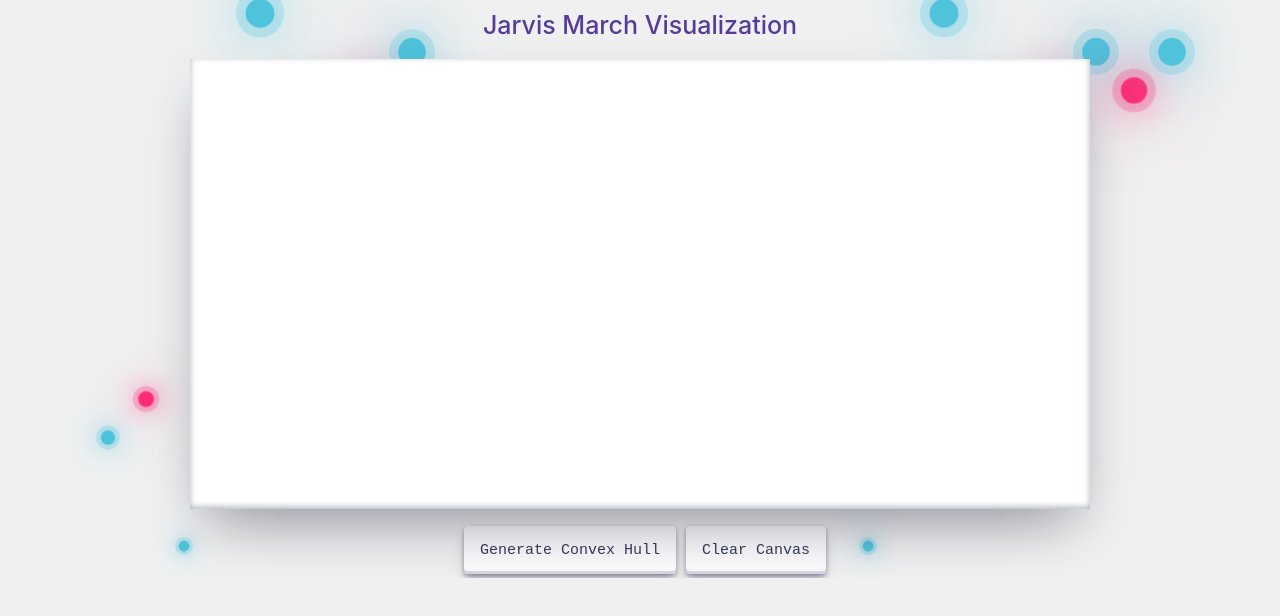
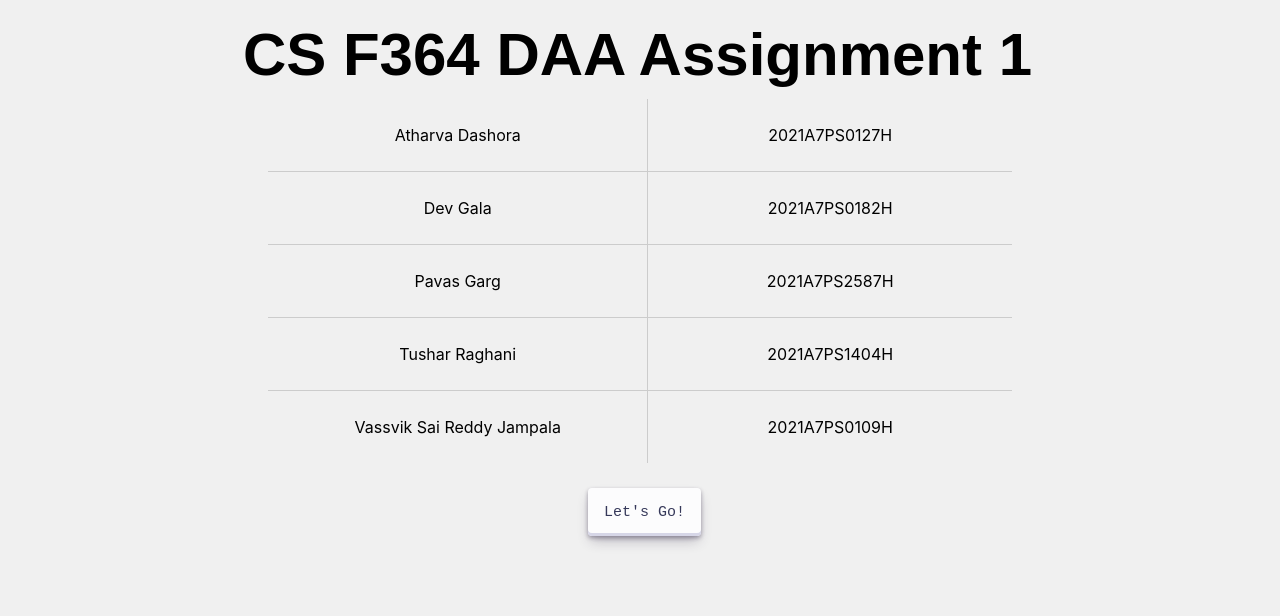
Before and after one commit to pavas23/Convex-Hull, a React (Create React App) app in the folder client/: page / in a window 1280 px wide. Shown: the top 616 px of the page. Built offline with nearby package versions, Linux system fonts and the light colour scheme.

Commit message:
jarvis march final

```diff
--- a/client/package.json
+++ b/client/package.json
@@ -10,6 +10,7 @@
     "react": "^18.2.0",
     "react-dom": "^18.2.0",
     "react-konva": "^18.2.10",
+    "react-router-dom": "^6.22.3",
     "react-scripts": "5.0.1",
     "react-tsparticles": "^2.12.2",
     "web-vitals": "^2.1.4"
--- a/client/src/App.js
+++ b/client/src/App.js
@@ -1,10 +1,17 @@
 import React from "react";
 import JarvisMarch from "./components/JarvisMarch";
+import LandingPage from "./components/LandingPage";
+import { BrowserRouter as Router, Routes, Route,Outlet } from "react-router-dom";
 function App(){
   return(
     <>
-      <JarvisMarch/>
-
+    <Router>
+      <Routes>
+      <Route path="/" element={<LandingPage/>}></Route>
+        <Route path="/Jarvis-March-Visualization" element={<JarvisMarch/>}></Route>
+      </Routes>
+    </Router>
+    <Outlet />
     </>
   )
 }
--- a/client/src/components/JarvisMarch.jsx
+++ b/client/src/components/JarvisMarch.jsx
@@ -6,6 +6,37 @@ function JarvisMarch() {
   const [edges, setEdges] = useState([]);
   const [disable,setDisable] = useState(false)
   // Function to handle mouse click event
+
+  const createRandomPoints = ()=>{
+    var canvas = document.getElementById("canvas")
+    var ctx = document.getElementById("canvas").getContext("2d")
+    var pts = 10
+    var ptsArr = []
+    const rect = canvas.getBoundingClientRect();
+    var scaleX = canvas.width / rect.width    // relationship bitmap vs. element for x
+    var scaleY = canvas.height / rect.height;
+    var radius = rect.height/10
+    console.log(scaleX,scaleY)
+   while(pts--) {
+
+    var pt_x =  Math.random()*(rect.right-rect.left+1) + rect.left
+    var pt_y = Math.random()*(rect.bottom-rect.top+1) + rect.top
+
+    var x = (pt_x - rect.left) * scaleX;
+    var y = (pt_y - rect.top) * scaleY;
+    ptsArr = [...ptsArr,{x:x,y:y}]
+    ctx.fillStyle = "black";
+    ctx.beginPath();
+    ctx.arc(x, y, 3, 0, Math.PI * 2);
+    ctx.fill();
+   }
+   console.log(ptsArr)
+   ptsArr = [...points,...ptsArr]
+   setPoints(ptsArr)
+   const newEdges = computeConvexHull(ptsArr);
+    setEdges(newEdges);
+   return ptsArr
+  }
   const handleMouseClick = (event, ctx) => {
     // Get mouse position relative to canvas
     const rect = event.target.getBoundingClientRect();
@@ -13,7 +44,7 @@ function JarvisMarch() {
     var scaleY = event.target.height / rect.height;
     const x = (event.clientX - rect.left) * scaleX;
     const y = (event.clientY - rect.top) * scaleY;
-
+    console.log(scaleX,scaleY)
     ctx.fillStyle = "black";
     ctx.beginPath();
     ctx.arc(x, y, 3, 0, Math.PI * 2);
@@ -79,6 +110,7 @@ function JarvisMarch() {
 
   const drawCanvas = async () => {
     setDisable(true)
+    console.log(points)
     const canvas = document.getElementById("canvas");
     const ctx = canvas.getContext("2d");
 
@@ -284,6 +316,9 @@ const pauseAnimation = ()=>{
       <button onClick={() => clearCanvas()} className="button-30" disabled={disable}>
        Clear Canvas
       </button>
+      <button onClick={() => createRandomPoints()} className="button-30" disabled={disable}>
+       Random Points
+      </button>
       {/* <button onClick={playAnimation} className="redrawButton">
        Play Animation
       </button>
--- /dev/null
+++ b/client/src/components/LandingPage.jsx
@@ -0,0 +1,52 @@
+import React from 'react';
+import '../css/landing.css'
+import { Link } from 'react-router-dom';
+const LandingPage = () => {
+    return (
+        <div className="page">
+          <h1 className="title1">CS F364 DAA Assignment 1</h1>
+          <div className="entryGrid">
+            <div className="entryRow">
+              <Entry str={"Atharva Dashora"}/>
+              <Entry str={"2021A7PS0127H"}/>
+            </div>
+            <div className="entryRow">
+            <Entry str={"Dev Gala"}/>
+              <Entry str={"2021A7PS0182H"}/>
+            </div>
+            <div className="entryRow">
+            <Entry str={"Pavas Garg"}/>
+              <Entry str={"2021A7PS2587H"}/>
+            </div>
+            <div className="entryRow">
+            <Entry str={"Tushar Raghani"}/>
+              <Entry str={"2021A7PS1404H"}/>
+            </div>
+            <div className="entryRow">
+            <Entry str={"Vassvik Sai Reddy Jampala"}/>
+              <Entry str={"2021A7PS0109H"}/>
+            </div>
+          </div>
+          <Link to="/Jarvis-March-Visualization" className="button-31" disabled={false}>
+       Let's Go!
+      </Link>
+        </div>
+      );
+    };
+
+
+const Entry = (props) => {
+    var className = (props.str[0]==='2') ? "entryR" : "entryL"
+    if(props.str === "Vassvik Sai Reddy Jampala"){
+        className = "entryBL"
+    }else if( props.str === "2021A7PS0109H"){
+        className = "entryBR"
+    }
+  return (
+    <div className={className}>
+      <p>{props.str}</p>
+    </div>
+  );
+};
+
+export default LandingPage;
--- a/client/src/css/JarvisMarch.css
+++ b/client/src/css/JarvisMarch.css
@@ -90,32 +90,16 @@ canvas {
 }
 
 .title {
+  font-family: "Goudy Bookletter 1911", sans-serif;
   font-size: 25px;
   font-weight: 500;
   color: #553c9a;
-  /* border-right: 4px solid #000; This will be the blinking cursor */
-  /* margin: 0 0 58px; */
   margin-bottom: 0.5%;
   margin-top: 0.8%;
   z-index: 1;
-  animation: cursor 1s infinite step-end, typing 15s infinite steps(16);
   white-space: nowrap;
   overflow: hidden;
 }
-
-/* @keyframes cursor{
-  0%, 100%{border-color: transparent;}
-  50%{border-color: #000;}
-} */
-
-/*
-@keyframes typing{
-  0%{ width: 0ch}
-  30%{ width: 15ch;}
-  80%{ width: 16ch;}
-  90%{ width: 0ch;}
-  100%{ width: 0ch;}
-}  */
 
 
 
--- /dev/null
+++ b/client/src/css/landing.css
@@ -0,0 +1,133 @@
+.page {
+    padding: 20px;
+    text-align: center;
+    display: flex;
+    flex-direction: column;
+    justify-content: center; /* Center content vertically */
+    align-items: center;
+  }
+
+  .title1 {
+    font-family: "Goudy Bookletter 1911", sans-serif;
+    font-size:60px;
+    margin-bottom: 10px !important;
+    overflow: hidden; /* Hide overflow text */
+    border-right: 5px solid black; /* Typing cursor */
+    white-space: nowrap; /* Prevent line break */
+    margin: 0 auto; /* Center the title */
+    animation: cursor 1s infinite step-end, typing 7s infinite steps(1000);
+  }
+  @keyframes cursor{
+    0%, 100%{border-color: transparent;}
+    50%{border-color: #000;}
+  }
+  @keyframes typing{
+    0%{ width: 0ch}
+    80%{ width: 25ch;}
+    /* 80%{ width: 16ch;} */
+    /* 90%{ width: 0ch;}  */
+    100%{ width: 0ch;}
+  }
+
+  .entryGrid {
+    display: table;
+    width: 60%;
+  }
+
+  .entryRow {
+    display: table-row;
+  }
+
+  .entryL {
+    width: 51%;
+    display: table-cell;
+    padding: 5px;
+    /* border-left: 1px solid #ccc; */
+    border-bottom: 1px solid #ccc;
+    background-color: #f0f0f0;
+    text-align: center;
+  }
+
+  .entryR {
+    width: 51%;
+    display: table-cell;
+    padding: 10px;
+    border-left: 1px solid #ccc;
+    border-bottom: 1px solid #ccc;
+    background-color: #f0f0f0;
+    text-align: center;
+  }
+  .entryBL {
+    width: 51%;
+    display: table-cell;
+    padding: 5px;
+    /* border-left: 1px solid #ccc; */
+    background-color: #f0f0f0;
+    text-align: center;
+  }
+  .entryBR {
+    width: 51%;
+    display: table-cell;
+    padding: 10px;
+    border-left: 1px solid #ccc;
+    background-color: #f0f0f0;
+    text-align: center;
+  }
+
+  .button-31 {
+    margin-top: 2%;
+    margin-left: 10px;
+    margin-bottom: 1%;
+    align-items: center;
+    appearance: none;
+    background-color: #fcfcfd;
+    border-radius: 4px;
+    border-width: 0;
+    box-shadow: rgba(45, 35, 66, 0.4) 0 2px 4px,
+      rgba(45, 35, 66, 0.3) 0 7px 13px -3px, #d6d6e7 0 -3px 0 inset;
+    box-sizing: border-box;
+    color: #36395a;
+    cursor: pointer;
+    display: inline-flex;
+    font-family: "JetBrains Mono", monospace;
+    height: 48px;
+    justify-content: center;
+    line-height: 1;
+    list-style: none;
+    overflow: hidden;
+    padding-left: 16px;
+    padding-right: 16px;
+    position: relative;
+    text-align: left;
+    text-decoration: none;
+    transition: box-shadow 0.15s, transform 0.15s;
+    user-select: none;
+    -webkit-user-select: none;
+    touch-action: manipulation;
+    white-space: nowrap;
+    will-change: box-shadow, transform;
+    font-size: 15px;
+  }
+
+  .button-31:focus {
+    box-shadow: #d6d6e7 0 0 0 1.5px inset, rgba(45, 35, 66, 0.4) 0 2px 4px,
+      rgba(45, 35, 66, 0.3) 0 7px 13px -3px, #d6d6e7 0 -3px 0 inset;
+  }
+
+  .button-31:hover {
+    box-shadow: rgba(45, 35, 66, 0.4) 0 4px 8px,
+      rgba(45, 35, 66, 0.3) 0 7px 13px -3px, #d6d6e7 0 -3px 0 inset;
+    transform: translateY(-2px);
+  }
+
+  .button-31:active {
+    box-shadow: #d6d6e7 0 3px 7px inset;
+    transform: translateY(2px);
+  }
+
+  .button-31:disabled,
+  .button-31[disabled] {
+    border: 1px solid #999999;
+    background-color: #cccccc;
+    color: #666666;
+  }
```
Also changed, not shown: 1 other file (tests, documents, lock files or other folders).
